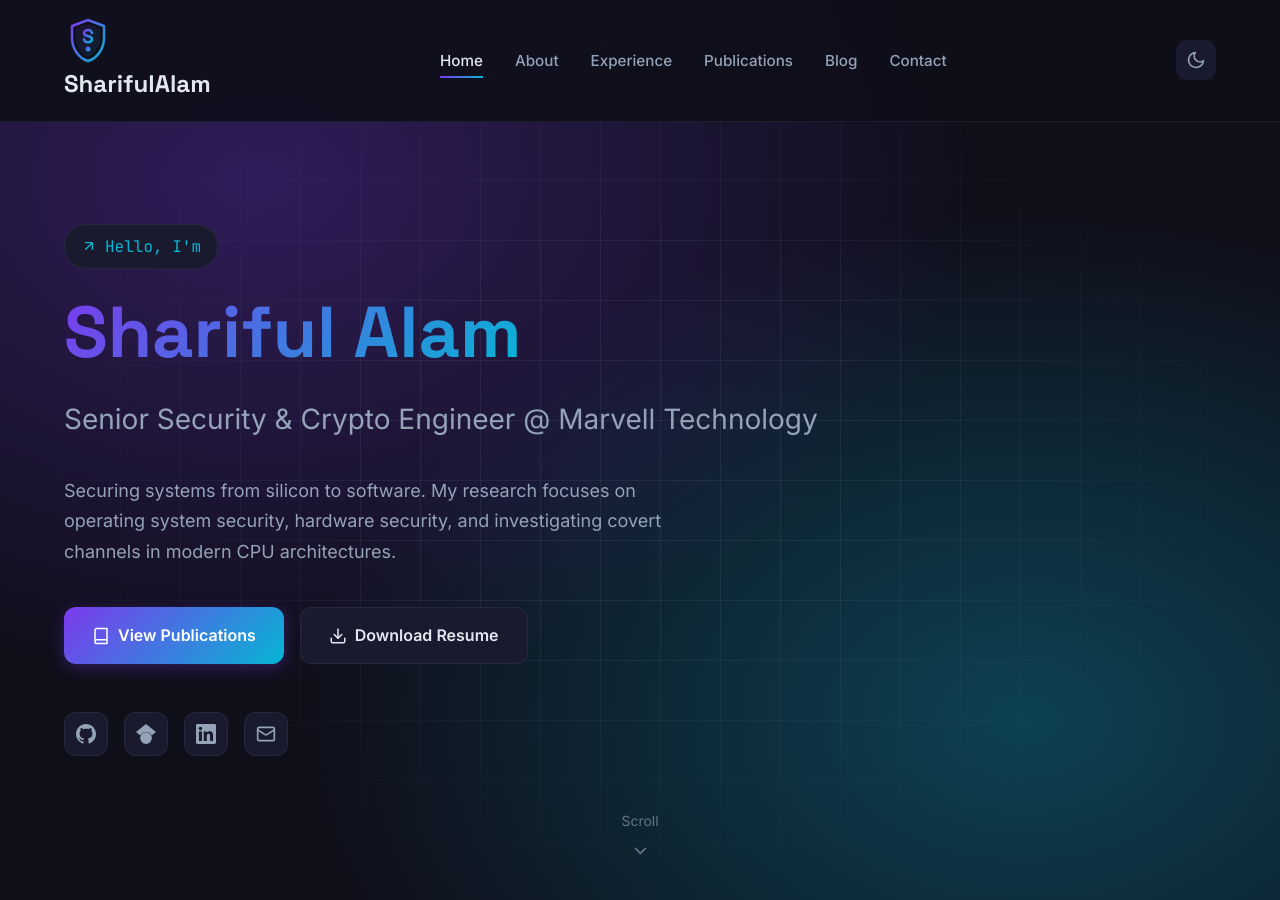
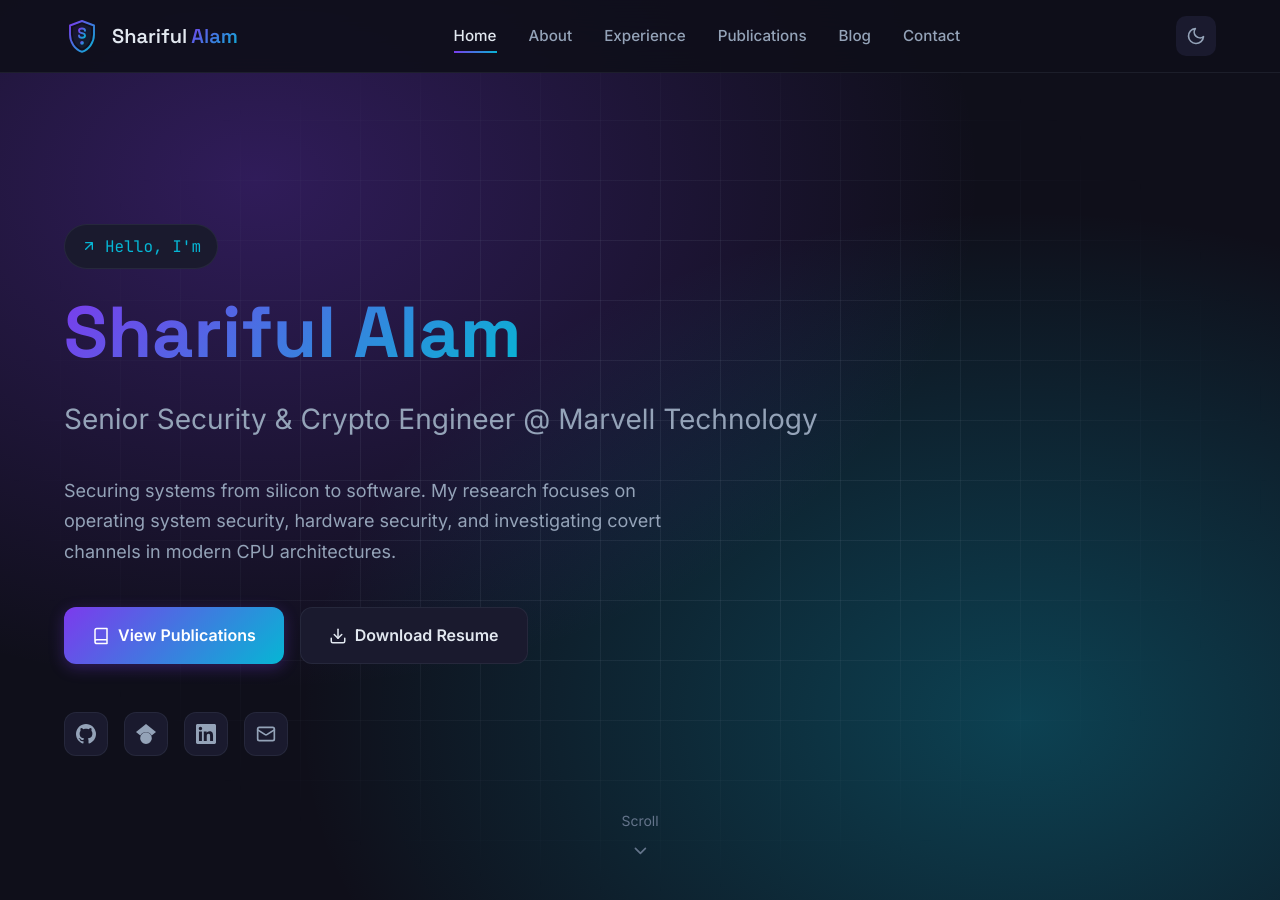
Before and after one commit to AlamShariful/alamshariful.github.io, a Jekyll site: the page built from index.html, in a window 1280 px wide and 900 px high. Built offline with Jekyll 4.4.1, drawn with Linux system fonts in a browser that asks for light colours.

Commit message:
Update Personal website. Do a complete theme redesign2

```diff
--- a/_includes/footer.html
+++ b/_includes/footer.html
@@ -2,8 +2,9 @@
     <div class="footer-container">
         <div class="footer-content">
             <div class="footer-brand">
-                <a href="{{ '/' | relative_url }}" class="footer-logo">
-                    <span class="logo-bracket">[</span>SA<span class="logo-bracket">]</span>
+                <a href="{{ '/' | relative_url }}" class="footer-logo" aria-label="Shariful Alam - Home">
+                    <img src="{{ '/assets/images/logo.svg' | relative_url }}" alt="Shariful Alam" class="footer-logo-image">
+                    <span class="footer-logo-text">Shariful<span class="logo-accent">Alam</span></span>
                 </a>
                 <p class="footer-tagline">Securing systems from silicon to software.</p>
             </div>
--- a/assets/css/style.css
+++ b/assets/css/style.css
@@ -234,18 +234,62 @@
 }
 
 .logo {
+    display: flex;
+    align-items: center;
+    gap: 0.75rem;
     font-family: var(--font-heading);
-    font-size: 1.5rem;
-    font-weight: 700;
+    font-size: 1.25rem;
+    font-weight: 600;
     color: var(--text-primary);
+    text-decoration: none;
 }
 
 .logo:hover {
     color: var(--text-primary);
 }
 
-.logo-bracket {
-    color: var(--accent-primary);
+.logo-image {
+    width: 36px;
+    height: 36px;
+}
+
+.logo-text {
+    display: flex;
+    gap: 0.25rem;
+}
+
+.logo-accent {
+    background: var(--accent-gradient);
+    -webkit-background-clip: text;
+    -webkit-text-fill-color: transparent;
+    background-clip: text;
+}
+
+/* Footer Logo */
+.footer-logo {
+    display: inline-flex;
+    align-items: center;
+    gap: 0.75rem;
+    font-family: var(--font-heading);
+    font-size: 1.25rem;
+    font-weight: 600;
+    color: var(--text-primary);
+    text-decoration: none;
+    margin-bottom: 1rem;
+}
+
+.footer-logo:hover {
+    color: var(--text-primary);
+}
+
+.footer-logo-image {
+    width: 32px;
+    height: 32px;
+}
+
+.footer-logo-text {
+    display: flex;
+    gap: 0.25rem;
 }
 
 .main-nav .nav-list {
```
